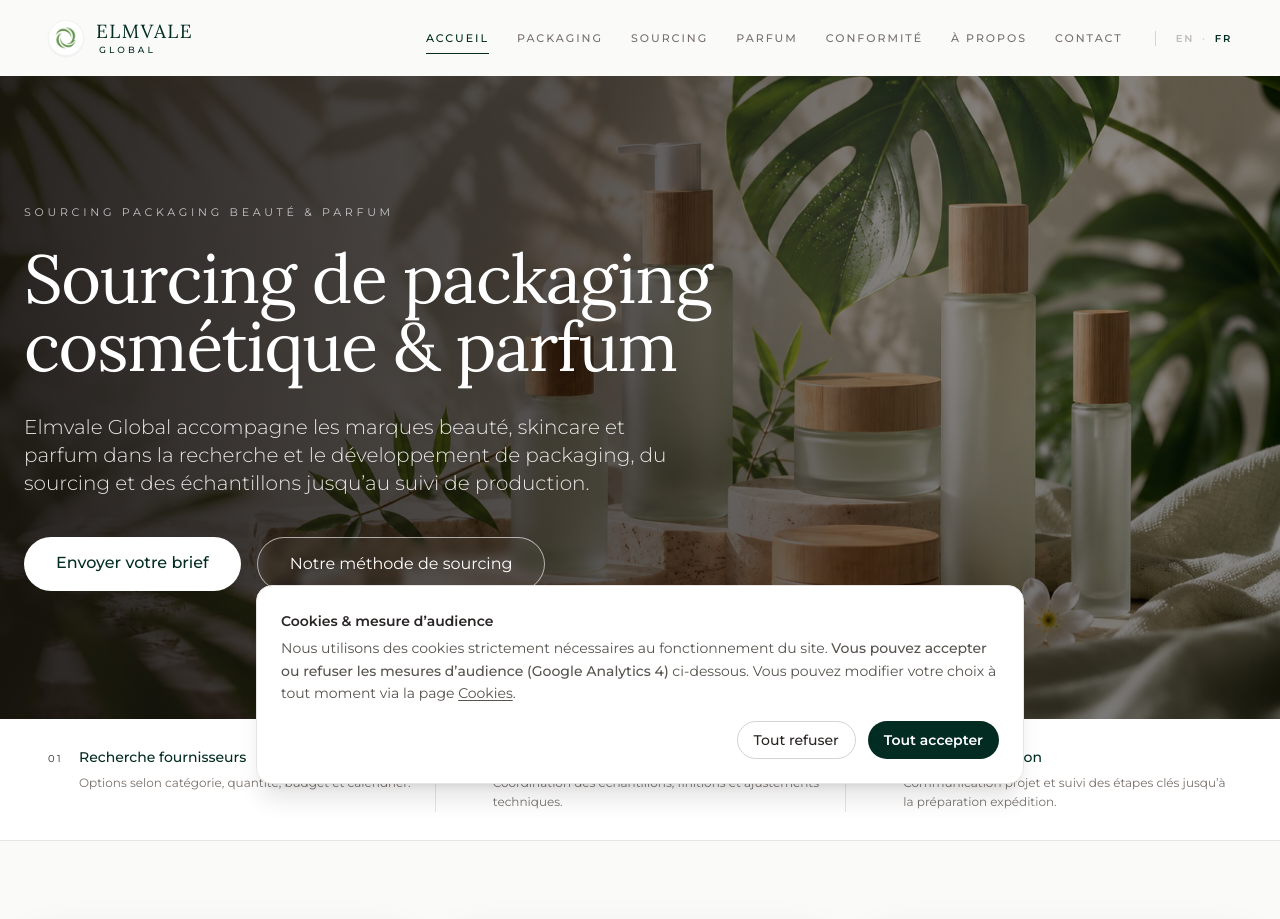
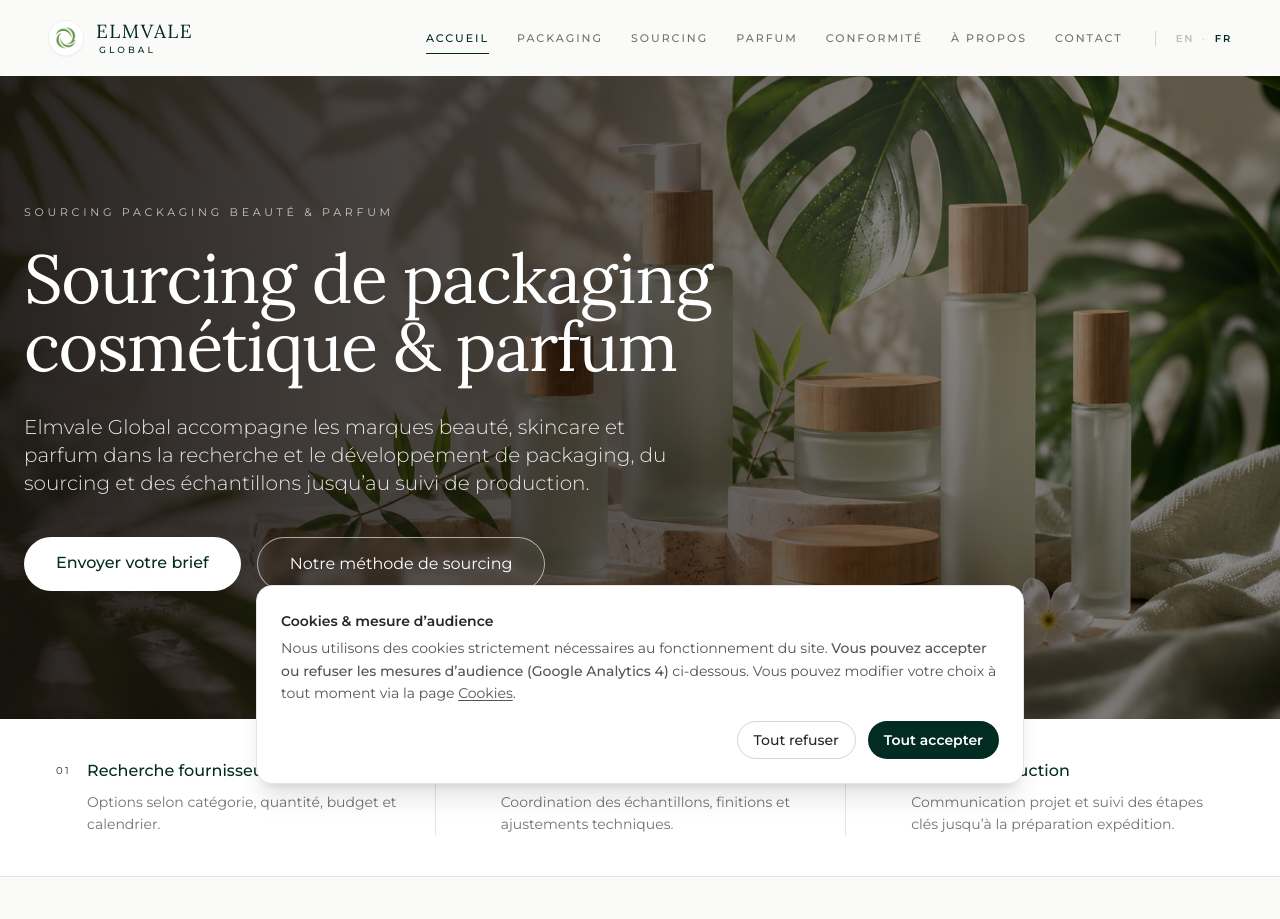
Before and after one commit to cathy6140/-Elmvale-Global-.github.io, a React (Vite) app: page /fr in a window 1280 px wide. Shown: the top 919 px of the page. Built offline with nearby package versions, Linux system fonts and the light colour scheme.

Commit message:
Refine homepage typography and spacing (#57)

```diff
--- a/src/pages/Home.tsx
+++ b/src/pages/Home.tsx
@@ -180,7 +180,7 @@ const Home: React.FC = () => {
       </section>
 
       <section className="border-b border-stone-200 bg-white">
-        <div className="max-w-7xl mx-auto px-6 py-7 grid sm:grid-cols-3 gap-6 sm:gap-0">
+        <div className="max-w-7xl mx-auto px-6 py-9 md:py-10 grid sm:grid-cols-3 gap-7 sm:gap-0">
           {[
             fr ? ["01", "Recherche fournisseurs", "Options selon catégorie, quantité, budget et calendrier."] : ["01", "Supplier search", "Options matched to category, quantity, target cost and timing."],
             fr ? ["02", "Échantillons & développement", "Coordination des échantillons, finitions et ajustements techniques."] : ["02", "Sampling & development", "Samples, finishes and technical adjustments coordinated with manufacturers."],
@@ -188,12 +188,12 @@ const Home: React.FC = () => {
           ].map(([num, title, desc], index) => (
             <div
               key={num}
-              className={`flex gap-4 sm:px-6 ${index > 0 ? "sm:border-l sm:border-stone-200" : ""}`}
+              className={`flex gap-4 sm:px-8 ${index > 0 ? "sm:border-l sm:border-stone-200" : ""}`}
             >
               <span className="text-[10px] tracking-[0.24em] text-stone-350 pt-1">{num}</span>
               <div>
-                <h2 className="text-sm font-medium text-brand-dark mb-1.5">{title}</h2>
-                <p className="text-xs leading-relaxed text-stone-500">{desc}</p>
+                <h2 className="text-base font-medium text-brand-dark mb-2">{title}</h2>
+                <p className="text-sm leading-relaxed text-stone-500 max-w-[23rem]">{desc}</p>
               </div>
             </div>
           ))}
@@ -294,16 +294,16 @@ const Home: React.FC = () => {
               <Link
                 key={card.title}
                 to={localizedPath(card.to, language)}
-                className="group relative min-h-[330px] overflow-hidden rounded-[28px] border border-stone-200 bg-white p-8 md:p-10 text-brand-dark transition-all duration-300 hover:-translate-y-1 hover:shadow-[0_16px_38px_rgba(2,44,34,0.08)]"
+                className="group relative min-h-[295px] overflow-hidden rounded-[28px] border border-stone-200 bg-white p-8 md:p-9 text-brand-dark transition-all duration-300 hover:-translate-y-1 hover:shadow-[0_16px_38px_rgba(2,44,34,0.08)]"
               >
                 <div className="relative z-10 flex h-full flex-col justify-between">
                   <div className="flex justify-end">
                     <span className="text-[10px] tracking-[0.18em] text-stone-300">0{index + 1}</span>
                   </div>
-                  <div className="max-w-xl pt-10">
-                    <h2 className="font-serif text-3xl md:text-5xl mb-5 tracking-[-0.02em] text-brand-dark">{card.title}</h2>
+                  <div className="max-w-xl pt-6">
+                    <h2 className="font-serif text-3xl md:text-[40px] mb-4 tracking-[-0.02em] leading-[1.08] text-brand-dark">{card.title}</h2>
                     <p className="leading-relaxed max-w-lg text-stone-600">{card.desc}</p>
-                    <span className="mt-7 inline-flex items-center gap-2 text-[11px] uppercase tracking-[0.22em] text-brand-dark">
+                    <span className="mt-6 inline-flex items-center gap-2 text-[11px] uppercase tracking-[0.22em] text-brand-dark">
                       {fr ? "En savoir plus" : "Learn more"}
                       <span aria-hidden="true" className="transition-transform group-hover:translate-x-1">→</span>
                     </span>
```
